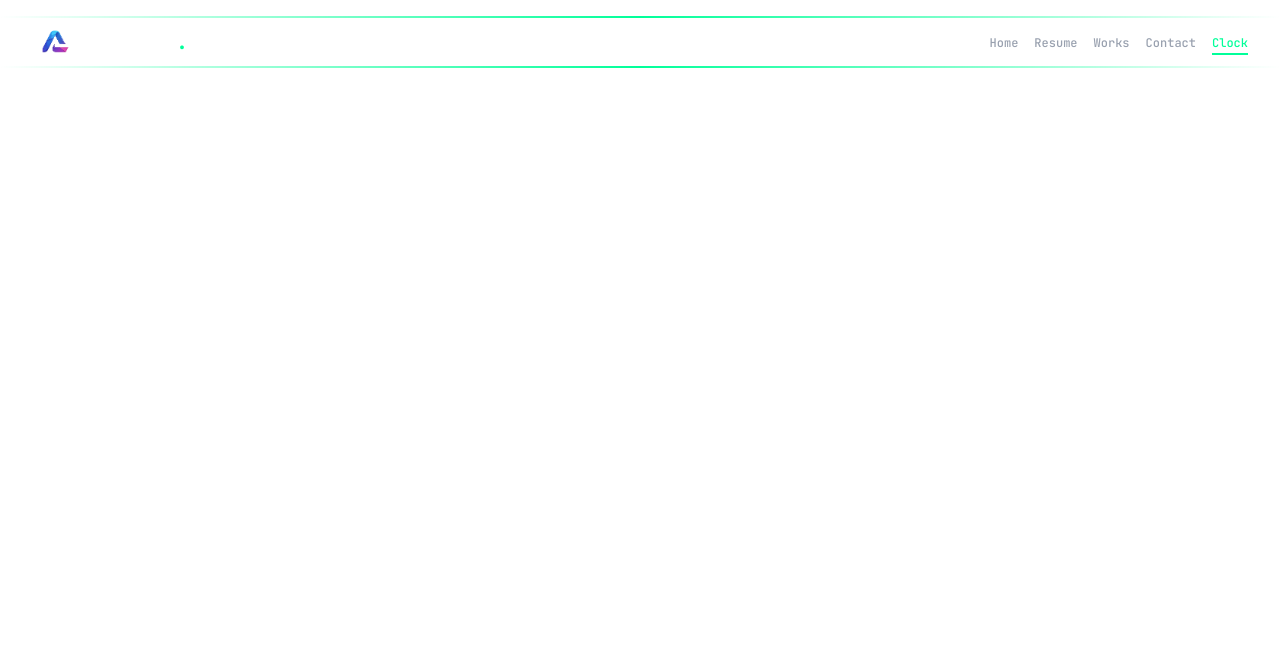
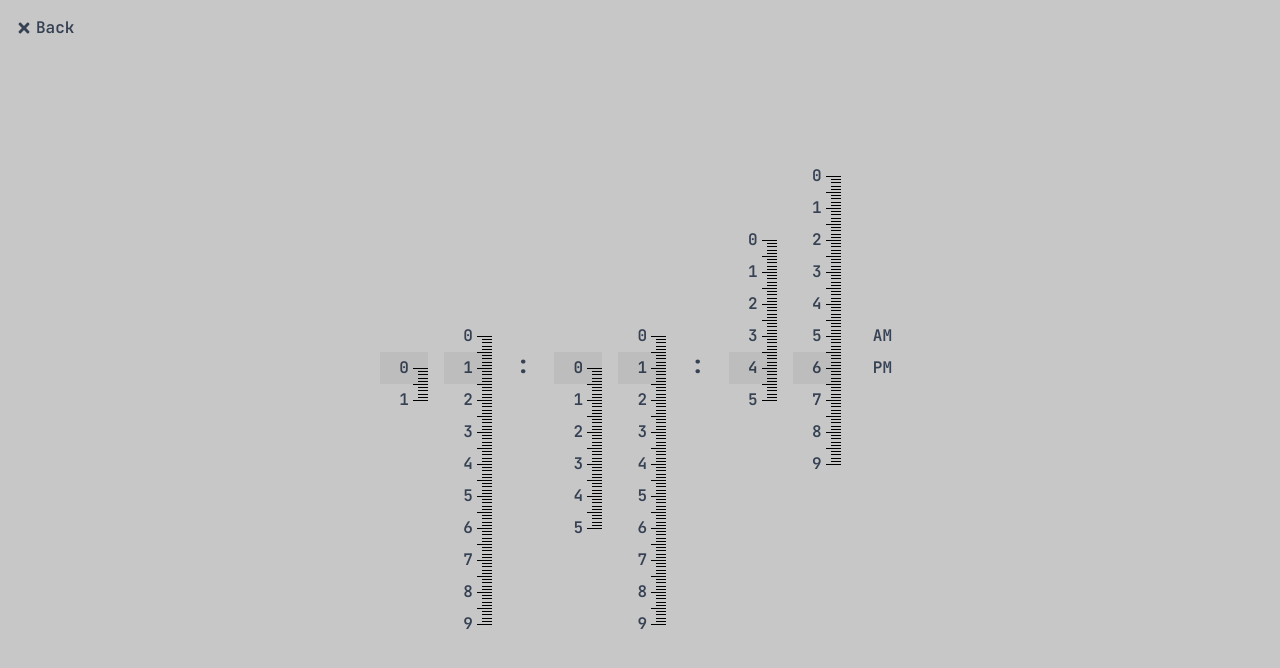
Before and after one commit to TCF-Amar/portfolio, a React (Vite) app: page /clock in a window 1280 px wide. Shown: the top 668 px of the page. Built offline with nearby package versions, Linux system fonts and the light colour scheme.

Commit message:
Update App.jsx

```diff
--- a/src/App.jsx
+++ b/src/App.jsx
@@ -6,6 +6,7 @@ import Resume from './pages/Resume'
 import Contact from './pages/Contact'
 import { Toaster } from 'react-hot-toast'
 import Works from './pages/Works'
+import Clock from './components/Clock'
 
 function App() {
   return (
@@ -17,6 +18,7 @@ function App() {
           <Route path='/resume' element={<Resume />} />
           <Route path='/works' element={<Works/> } />
           <Route path='/contact' element={<Contact />} />
+          <Route path='/clock' element={<Clock/>}/>
 
         </Routes>
       </main>
```
